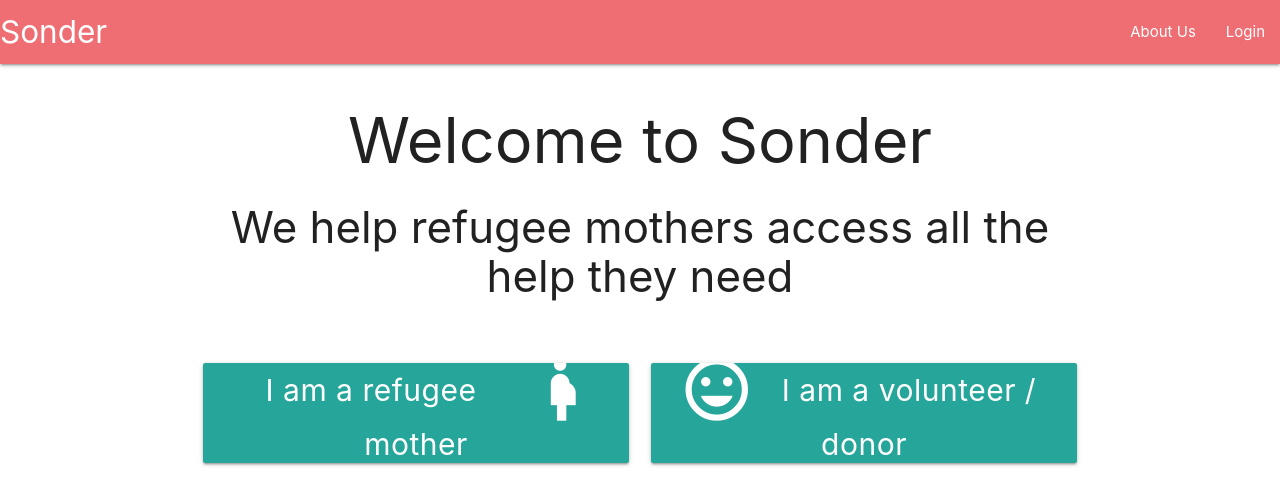
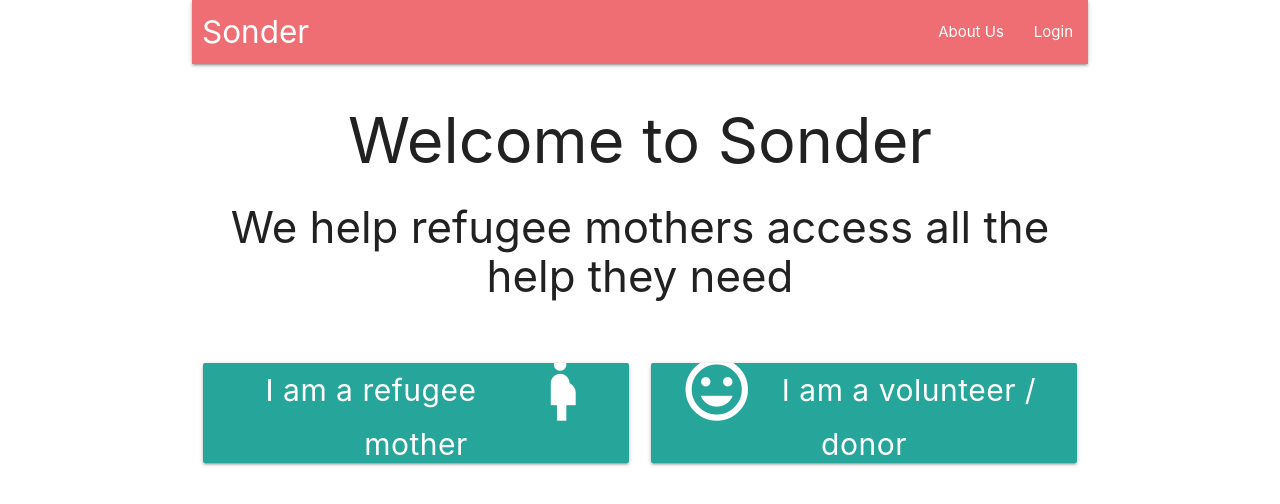
Before and after one commit to Dash1704/Sonder, a React (Create React App) app in the folder client/: page / in a window 1280 px wide. Shown: the top 504 px of the page. Built offline with nearby package versions, Linux system fonts and the light colour scheme.

Commit message:
Navbar now centered and with margins, updated public index with more specific content

```diff
--- a/client/public/index.html
+++ b/client/public/index.html
@@ -6,8 +6,8 @@
     <meta name="viewport" content="width=device-width, initial-scale=1" />
     <meta name="theme-color" content="#000000" />
     <meta
-      name="description"
-      content="Web site created using create-react-app"
+      name="Sonder"
+      content="Sonder helps refugee refugee mothers access all the help they need"
     />
     <link rel="apple-touch-icon" href="%PUBLIC_URL%/logo192.png" />
     <!--
@@ -27,20 +27,12 @@
       work correctly both with client-side routing and a non-root public URL.
       Learn how to configure a non-root public URL by running `npm run build`.
     -->
-    <title>React App</title>
+    <title>Sonder - Helping refugee mothers in need</title>
   </head>
   <body>
+    <div className="container">
     <noscript>You need to enable JavaScript to run this app.</noscript>
     <div id="root"></div>
-    <!--
-      This HTML file is a template.
-      If you open it directly in the browser, you will see an empty page.
-
-      You can add webfonts, meta tags, or analytics to this file.
-      The build step will place the bundled scripts into the <body> tag.
-
-      To begin the development, run `npm start` or `yarn start`.
-      To create a production bundle, use `npm run build` or `yarn build`.
-    -->
+    </div>
   </body>
 </html>
--- a/client/src/App.css
+++ b/client/src/App.css
@@ -15,3 +15,7 @@
 .btn-block i {
   font-size: 5rem;
 }
+
+nav .brand-logo {
+  margin-left: 10px;
+}
--- a/client/src/components/NavBar.js
+++ b/client/src/components/NavBar.js
@@ -30,14 +30,18 @@ const NavBar = ()=> {
   }
 
   return (
+  <div className="container">
   <nav>
   <div className="nav-wrapper">
+  <div className="col s12">
     <Link to="/" className="brand-logo left">Sonder</Link>
     <ul id="nav-mobile" className="right hide-on-med-and-down">
       {renderList()}
     </ul>
   </div>
+  </div>
   </nav>
+  </div>
   )
   }
 
```
